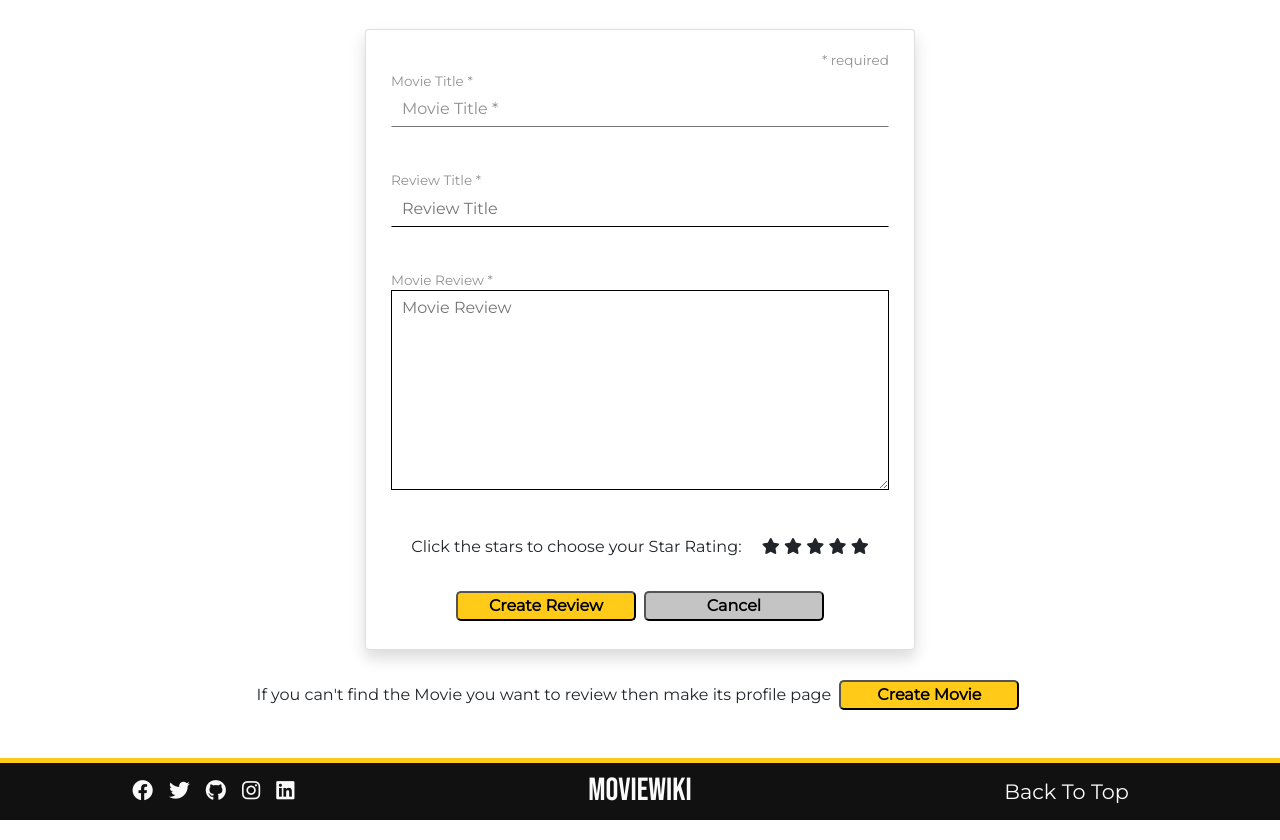
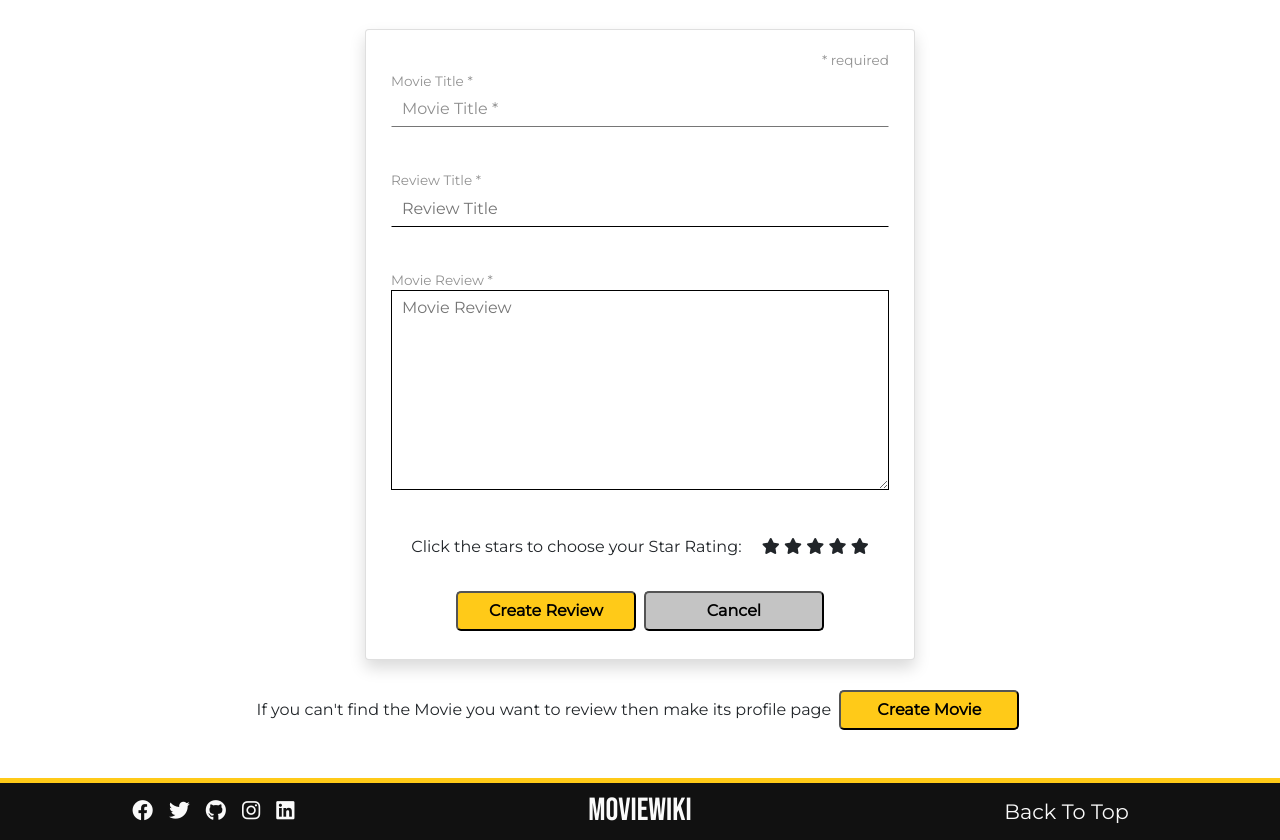
Before and after one commit to nlenno1/moviewiki-ms3, a Flask app: page /review/add in a window 1280 px wide. Shown: the part 356-1196 px from the top of the page. Run offline with Flask 2, Linux system fonts and the light colour scheme; the visitor is signed in with stand-in values (Sample User, id 1); data that the repository does not hold is empty; some libraries are stand-ins or nearby versions.

Commit message:
style: increased height of buttons and added extra margins to center search bars on the buttons

```diff
--- a/static/css/style.css
+++ b/static/css/style.css
@@ -25,7 +25,7 @@ h4,
     font-weight: 600;
     width: 180px;
     margin: 0 4px;
-    height: 30px;
+    height: 40px;
     transition: 0.3s;
 }
 
@@ -340,6 +340,7 @@ footer .logo {
 
 .input-container {
     position: relative;
+    margin-top: 6px;
 }
 
 .search-bar-container input {
```
